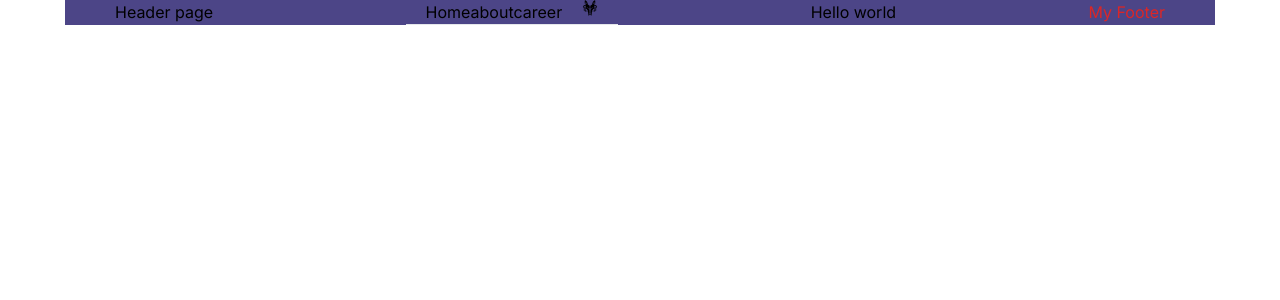
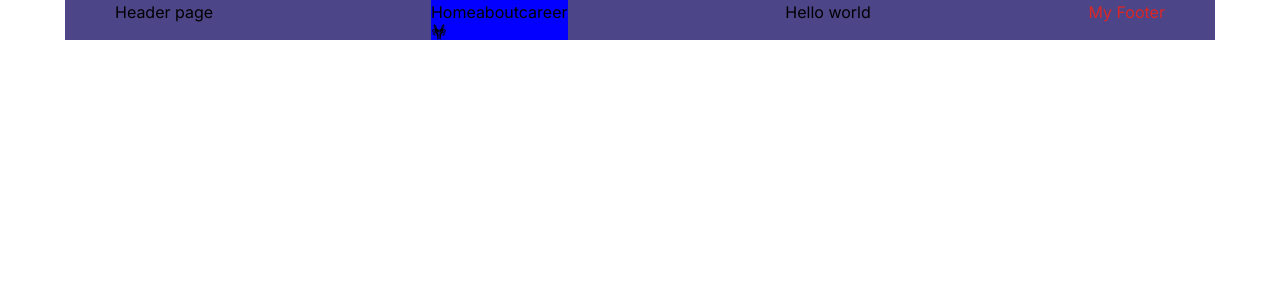
Before and after one commit to messfind/Next, a Next.js app in the folder beta/: page / in a window 1280 px wide. Shown: the top 300 px of the page. Built offline with nearby package versions, Linux system fonts and the light colour scheme.

Commit message:
Update NavBar.tsx

```diff
--- a/beta/app/NavBar.tsx
+++ b/beta/app/NavBar.tsx
@@ -5,20 +5,10 @@ import Links from '@/components/navbar/lonks/Links';
 Links
 const NavBar = () => {
   return (
-    <nav className='flex space-x-5 border-b px-5'>
+    <nav className='bg-[#0400ff]'>
 
       <Links/>
           <Link href="/"><FaWolfPackBattalion/></Link>
-          {/* <ul className='flex space-x-4 hover:text-red-950'> */}
-              {/* <li> */}
-                  {/* <Link href="/">Dashboard</Link> */}
-              {/* </li> */}
-              {/* <li> */}
-                  {/* <Link href="/issue">Issue</Link> */}
-              {/* </li> */}
-      {/* </ul> */}
-      {/* <Link href="/about">about</Link> */}
-      {/* <Link href="/about/career">about career</Link> */}
 
     </nav>
   )
```
